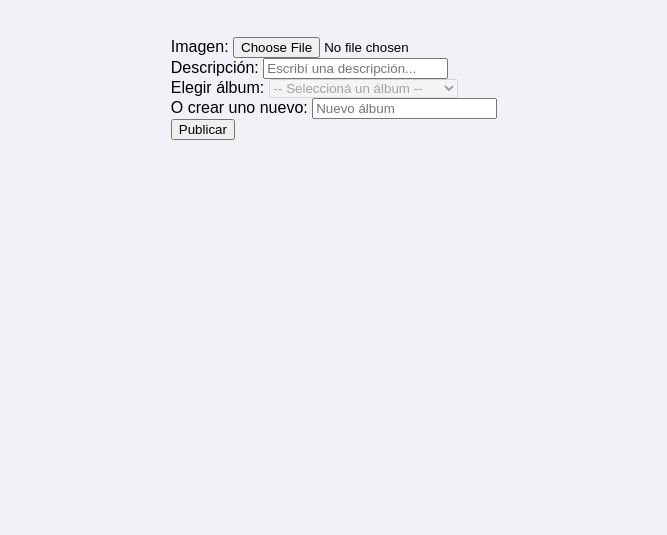
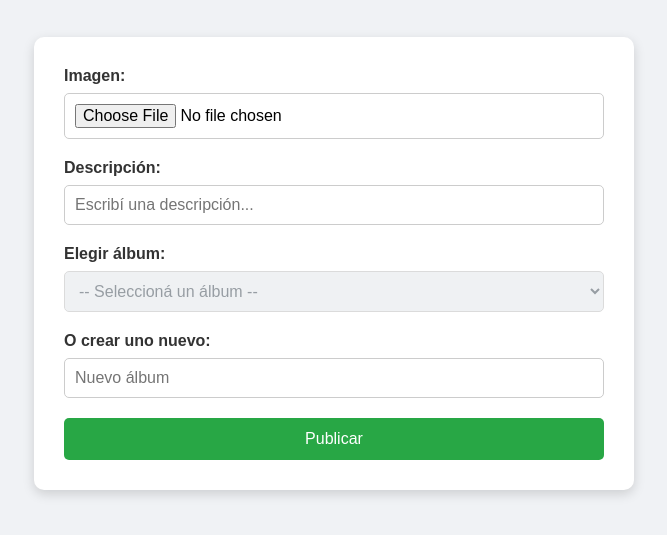
Before and after one commit to Scott505/artesanos, a website: page src/frameworks/pug-views/publicar.pug in a window 1280 px wide. Shown: the part 75-610 px from the top of the page, without its empty margins (306-973 px from the left). Drawn offline with nearby package versions, Linux system fonts and the light colour scheme; files that its build step writes are made by us from their sources.

Commit message:
estilos y titulo pug

```diff
--- a/public/estilos.css
+++ b/public/estilos.css
@@ -63,3 +63,56 @@ h1 {
 .register-link a:hover {
   text-decoration: underline;
 }
+
+.form-publicar {
+  background-color: white;
+  padding: 30px;
+  border-radius: 10px;
+  box-shadow: 0 4px 12px rgba(0, 0, 0, 0.15);
+  box-sizing: border-box;
+  width: 90%;
+  max-width: 600px;
+  display: flex;
+  flex-direction: column;
+  gap: 20px;
+}
+
+.form-publicar .form-group {
+  display: flex;
+  flex-direction: column;
+}
+
+.form-publicar label {
+  margin-bottom: 8px;
+  font-weight: bold;
+  color: #333;
+}
+
+.form-publicar input,
+.form-publicar select {
+  padding: 10px;
+  font-size: 1rem;
+  border: 1px solid #ccc;
+  border-radius: 5px;
+  box-sizing: border-box;
+}
+
+.form-publicar select:disabled {
+  background-color: #e9ecef;
+  color: #6c757d;
+}
+
+.form-publicar button {
+  padding: 12px;
+  font-size: 1rem;
+  background-color: #28a745;
+  color: white;
+  border: none;
+  border-radius: 5px;
+  cursor: pointer;
+  transition: background-color 0.3s ease;
+}
+
+.form-publicar button:hover {
+  background-color: #218838;
+}
--- a/src/adapters/controllers/AlbumnesController.js
+++ b/src/adapters/controllers/AlbumnesController.js
@@ -33,7 +33,7 @@ export const renderPublicarConAlbumnes = async (req, res, next) => {
     console.log('ID de perfil:', id_perfil);
     console.log('Álbumes obtenidos para publicar:', albumnes);
 
-    res.render('publicar', { title: 'Publicaciones', albumnes });
+    res.render('publicar', { titulo: 'Publicaciones', albumnes });
   } catch (error) {
     console.error('Error al obtener álbumes para publicar:', error);
     next(error);
```
